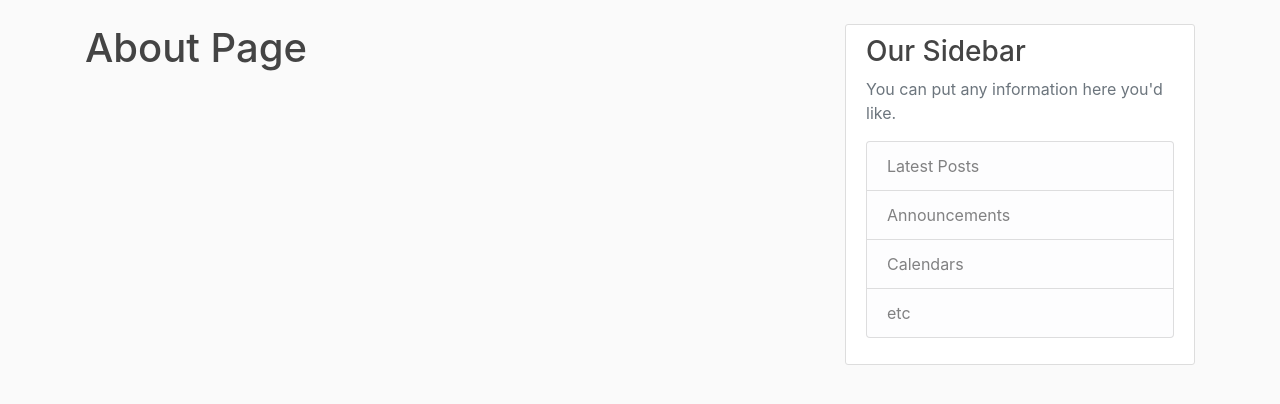
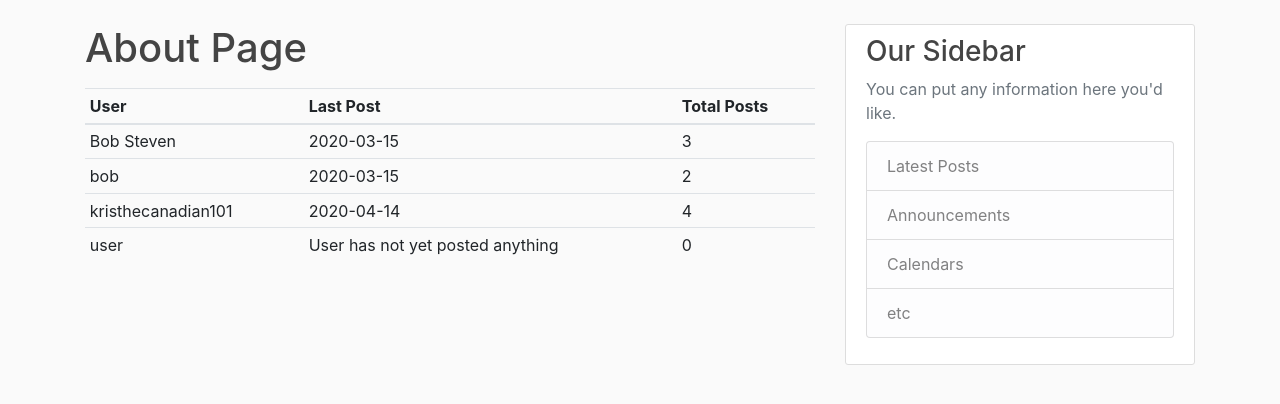
Before and after one commit to KrisTheCanadian/Web-Application-Blog-Project, a Flask app: page /about in a window 1280 px wide. Shown: the part 56-460 px from the top of the page. Run offline with Flask 2, Linux system fonts and the light colour scheme; data comes from the database, SQL or seed files in the repository; both versions use the stored data as it was after the commit; some libraries are stand-ins or nearby versions.

Commit message:
added user table on the about page

```diff
--- a/app/main/routes.py
+++ b/app/main/routes.py
@@ -1,6 +1,6 @@
 from flask import Blueprint, request, render_template
 
-from app.models import Post
+from app.models import User, Post
 
 main = Blueprint('main', __name__)
 
@@ -15,4 +15,11 @@ def home():
 
 @main.route('/about')
 def about():
-    return render_template('about.html', title='About')
+    users = User.query.order_by(User.username)
+    posts = []
+    count = []
+    for user in users:
+        q = Post.query.filter_by(author=user).order_by(Post.date_posted.desc())
+        posts.append(q.first())
+        count.append(q.count())
+    return render_template('about.html', title='About', users=users, posts=posts, count=count)
--- a/app/templates/about.html
+++ b/app/templates/about.html
@@ -1,4 +1,29 @@
 {% extends 'base.html' %}
 {% block content %}
     <h1>About Page</h1>
+<div class="mt-3">
+ <table class="table table-sm">
+  <thead>
+    <tr>
+      <th scope="col">User</th>
+      <th scope="col">Last Post</th>
+      <th scope="col">Total Posts</th>
+    </tr>
+  </thead>
+  <tbody>
+  {% for i in range(posts|length)%}
+      <tr>
+      <td> {{ users[i].username }} </td>
+          {% if posts[i] != None%}
+      <td> {{ posts[i].date_posted.strftime('%Y-%m-%d') }} </td>
+              {% else %}
+              <td>User has not yet posted anything</td>
+          {% endif %}
+      <td>{{ count[i] }}</td>
+      </tr>
+  {% endfor %}
+  </tbody>
+</table>
+</div>
+
 {% endblock %}
--- a/app/users/utils.py
+++ b/app/users/utils.py
@@ -21,17 +21,13 @@ def save_picture(form_picture):
     return picture_fn
 
 
-def url_for(param, token, _external):
-    pass
-
-
 # url_for returns none : {url_for('users.reset_token', token=token, _external=True)}
 def send_reset_email(user):
     token = user.get_reset_token()
     msg = Message('Password Reset Request', sender=MAIL_USER, recipients=[user.email])
     msg.body = f'''To reset your password, visit the following link:
 
-     http://127.0.0.1:5000/reset_password/{token}
+     {url_for('users.reset_request', _external=True)}/{token}
 
 If you did not make this  request then simply ignore this email and no changes will be made.
     '''
```
Also changed, not shown: app/data/site.db.
